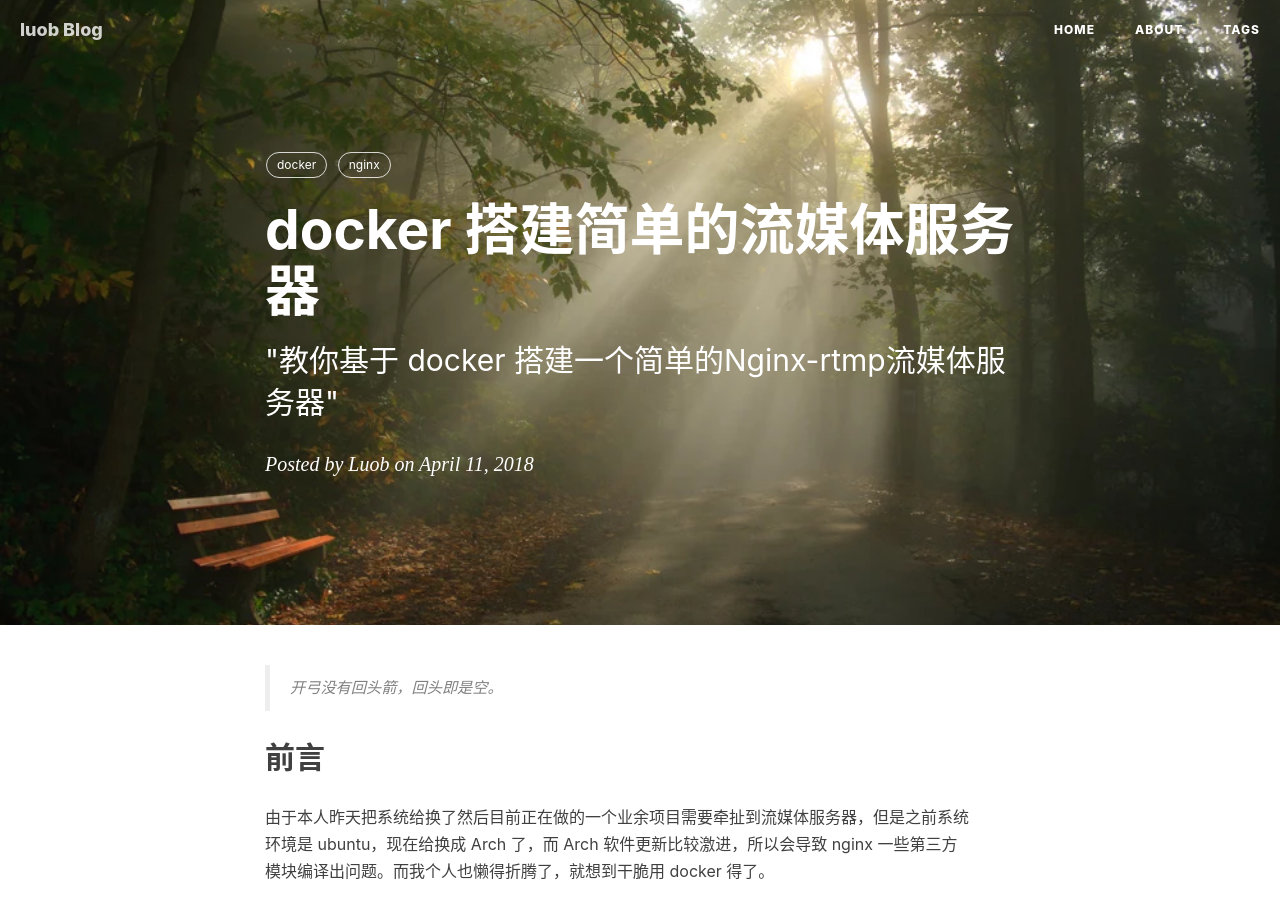
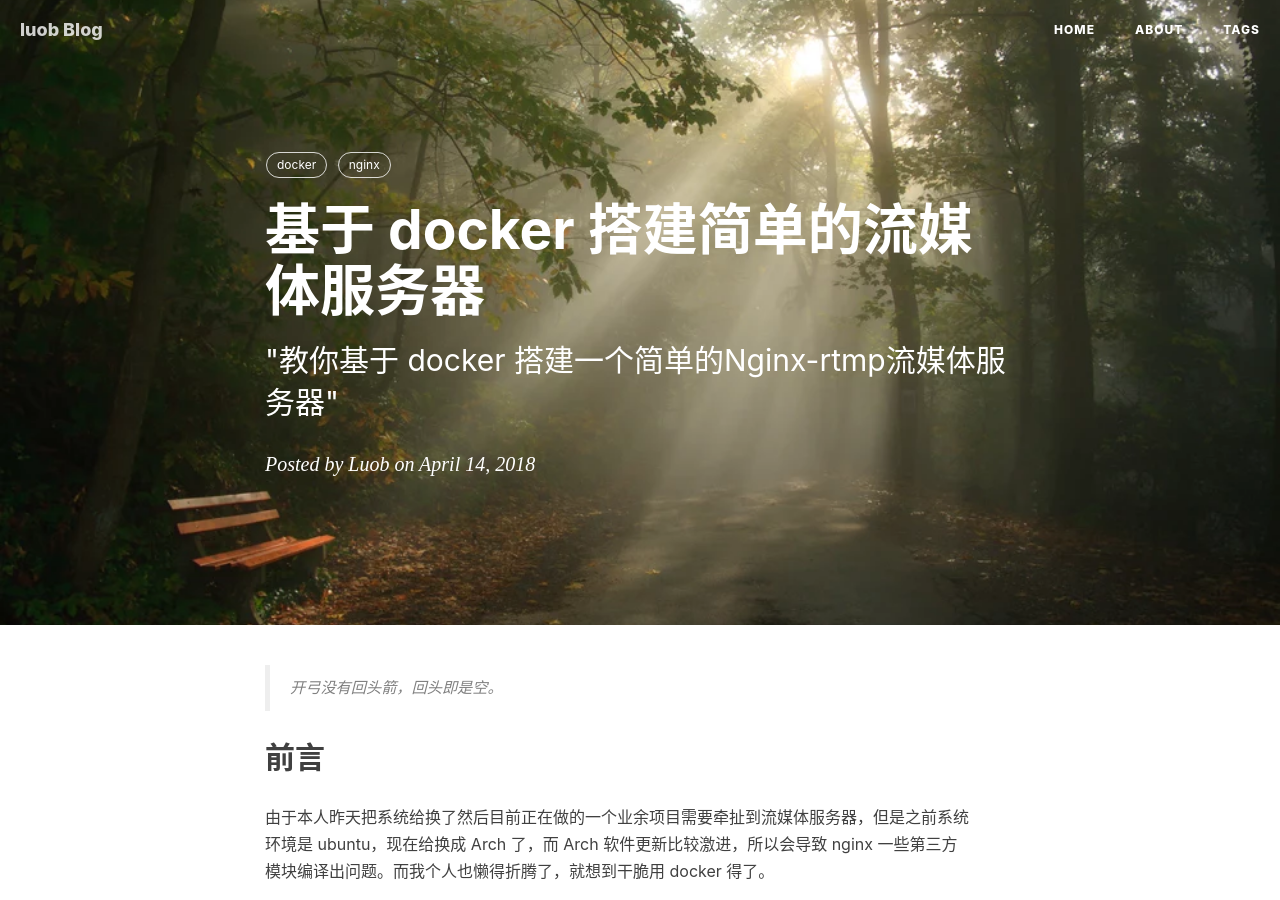
Before and after one commit to lifetrut/lifetrut.github.io, a Jekyll site: the page built from _posts/2018-04-14-hello-docker-media.markdown, in a window 1280 px wide and 900 px high. Built offline with Jekyll 4.4.1, drawn with Linux system fonts in a browser that asks for light colours; nearby versions of some CDN libraries; comment, search, counter and statistics services are not loaded.

Commit message:
2018-4-14

```diff
--- a/_posts/2018-04-14-hello-docker-media.markdown
+++ b/_posts/2018-04-14-hello-docker-media.markdown
@@ -1,8 +1,8 @@
 ---
 layout:     post
-title:      "docker 搭建简单的流媒体服务器 "
+title:      "基于 docker 搭建简单的流媒体服务器 "
 subtitle:   " \"教你基于 docker 搭建一个简单的Nginx-rtmp流媒体服务器\""
-date:       2018-04-11 23:30:00
+date:       2018-04-14 23:30:00
 author:     "Luob"
 header-img: "img/post/post-2018-hello-docker-media.jpg"
 catalog: false
```
